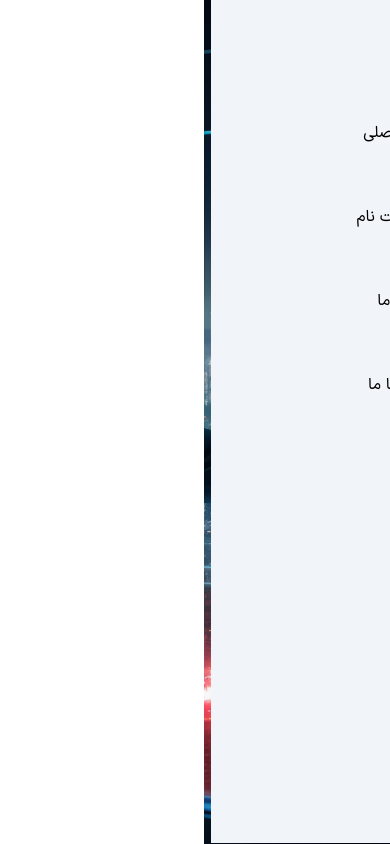
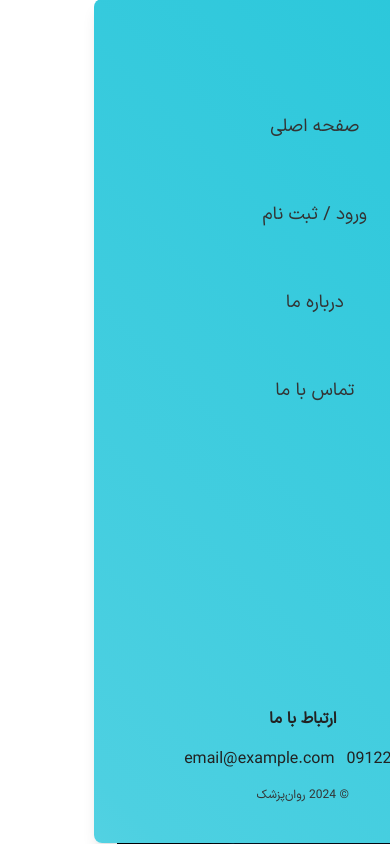
Before and after one commit to Kamyarkamali/Psychiatry-project, a Next.js app: page / in a window 390 px wide. Both pictures are taken after a click on the icon 343 px from the left and 51 px from the top of the page. Built offline with nearby package versions, Linux system fonts and the light colour scheme.

Commit message:
started project

```diff
--- a/app/globals.css
+++ b/app/globals.css
@@ -38,20 +38,44 @@
   animation: floatingBackground 10s ease-in-out infinite;
 }
 
-@keyframes floatingBackground {
+@keyframes waveAnimation {
   0% {
-    background-position: center;
+    background-position: 0% 50%;
   }
-  25% {
-    background-position: 55% 45%;
+  100% {
+    background-position: 100% 50%;
+  }
+}
+
+.wave-background {
+  background: linear-gradient(
+    45deg,
+    #e0f7fa,
+    #b2ebf2,
+    #4dd0e1,
+    #26c6da,
+    #00bcd4
+  );
+  background: linear-gradient(
+    45deg,
+    #e0f7fa,
+    #b2ebf2,
+    #4dd0e1,
+    #26c6da,
+    #00bcd4
+  );
+  background-size: 400% 400%;
+  animation: waveAnimation 16s linear infinite;
+}
+
+@keyframes waveAnimation {
+  0% {
+    background-position: 0% 50%;
   }
   50% {
-    background-position: 50% 55%;
-  }
-  75% {
-    background-position: 45% 50%;
+    background-position: 100% 50%;
   }
   100% {
-    background-position: 50% 50%;
+    background-position: 0% 50%;
   }
 }
--- a/components/module/HamburgerMenu.js
+++ b/components/module/HamburgerMenu.js
@@ -16,14 +16,14 @@
         onClick={() => setHamburger(!hamburger)}
       />
       <div
-        className={`absolute transition-all duration-300 ease-in-out left-0 right-[-33px] z-40 bg-slate-100 w-[107.3%] h-[100vh]  ${
-          hamburger ? "top-[-37px]" : "top-[-3100%]"
-        } `}
+        className={`absolute transition-all duration-500 ease-in-out left-0 right-[-33px] z-40 w-[107.3%] h-[100vh] rounded-lg shadow-lg transform overflow-hidden ${
+          hamburger ? "top-[-37px] opacity-100" : "top-[-3100%] opacity-0"
+        } wave-background`}
       >
-        <ul className="flex flex-col relative items-center justify-center h-[500px]">
+        <ul className="flex flex-col relative items-center justify-center ml-6 h-[500px]">
           {menuData.map((item) => (
             <Link
-              className="cursor-pointer hover:scale-105 hover:duration-300 hover:font-bold mt-5 p-5 flex flex-col items-center"
+              className="cursor-pointer hover:scale-105 hover:duration-300 hover:font-semibold text-[#333333] text-lg mt-5 p-5 flex flex-col items-center transform transition-transform duration-300"
               key={item.id}
               href={item.path}
             >
@@ -32,11 +32,32 @@
           ))}
           <div
             onClick={() => setHamburger(!hamburger)}
-            className="absolute top-5 right-5 cursor-pointer"
+            className="absolute top-5 right-5 cursor-pointer text-white"
           >
             <IoMdClose size={33} />
           </div>
         </ul>
+
+        {/* بخش فوتر زیبا */}
+        <div className="absolute bottom-10 w-full flex flex-col items-center justify-center space-y-4 text-center text-[#222222]">
+          <p className="text-base font-semibold">ارتباط با ما</p>
+          <div className="flex gap-3 space-x-6 mt-2">
+            <a
+              href="tel:+98912222222222"
+              className=" transition-colors duration-300"
+            >
+              09122222222
+            </a>
+            <a
+              href="mailto:email@example.com"
+              className="hover:text-blue-300 transition-colors duration-300"
+            >
+              email@example.com
+            </a>
+          </div>
+
+          <p className="text-xs mt-6 text-[#333333]">&copy; 2024 روان‌پزشک</p>
+        </div>
       </div>
     </div>
   );
--- a/components/module/ShowHeader.js
+++ b/components/module/ShowHeader.js
@@ -27,10 +27,7 @@
         </nav>
 
         <div className="md:hidden">
-          <button
-            onClick={toggleMenu}
-            className="text-3xl focus:outline-none hover:text-yellow-400"
-          >
+          <button onClick={toggleMenu} className="text-3xl focus:outline-none">
             {isOpen ? "✖" : "☰"}
           </button>
         </div>
@@ -38,7 +35,7 @@
 
       {/* منوی همبرگری - برای موبایل */}
       {isOpen && (
-        <div className="md:hidden bg-purple-600 text-center p-4">
+        <div className="md:hidden text-center p-4">
           <Link
             className="block py-2 text-lg hover:text-yellow-400"
             onClick={toggleMenu}
@@ -53,13 +50,7 @@
           >
             درباره ما
           </Link>
-          <Link
-            className="block py-2 text-lg hover:text-yellow-400"
-            onClick={toggleMenu}
-            href="/services"
-          >
-            خدمات
-          </Link>
+
           <Link
             className="block py-2 text-lg hover:text-yellow-400"
             onClick={toggleMenu}
--- a/components/module/TypeAutomat.js
+++ b/components/module/TypeAutomat.js
@@ -4,7 +4,7 @@
 
 function TypeAutomat() {
   return (
-    <h1 className="text-6xl z-40 text-[#FFFF] fotn-bold">
+    <h1 className="lg:text-6xl text-3xl z-40 text-[#FFFF] fotn-bold">
       <Typewriter
         words={[
           "آموزش روانشناسی و روانپزشکی",
--- a/components/templates/HomePage.js
+++ b/components/templates/HomePage.js
@@ -13,8 +13,8 @@
         <TypeAutomat />
       </div>
       <div className="flex justify-between">
-        <div className="w-[100%] m-auto flex justify-start h-[100vh] bg absolute top-0 ">
-          <div className="w-[1400px] mx-auto mt-9 mr-8 lg:hidden">
+        <div className="lg:w-[100%] lg:left-0 left-[-20px] overflow-hidden w-[780px] ml-4 m-auto flex justify-start h-[100vh] bg absolute top-0 ">
+          <div className="mx-auto z-40 mt-9 mr-8 lg:hidden fixed right-0 w-full">
             <HamburgerMenu />
           </div>
         </div>
```
